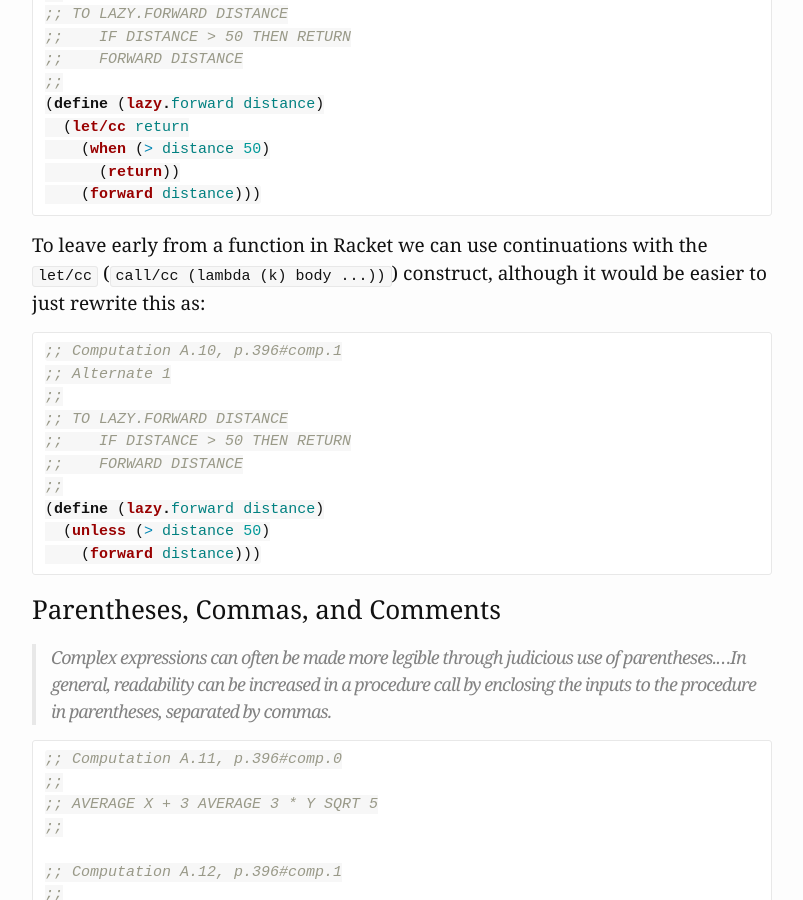
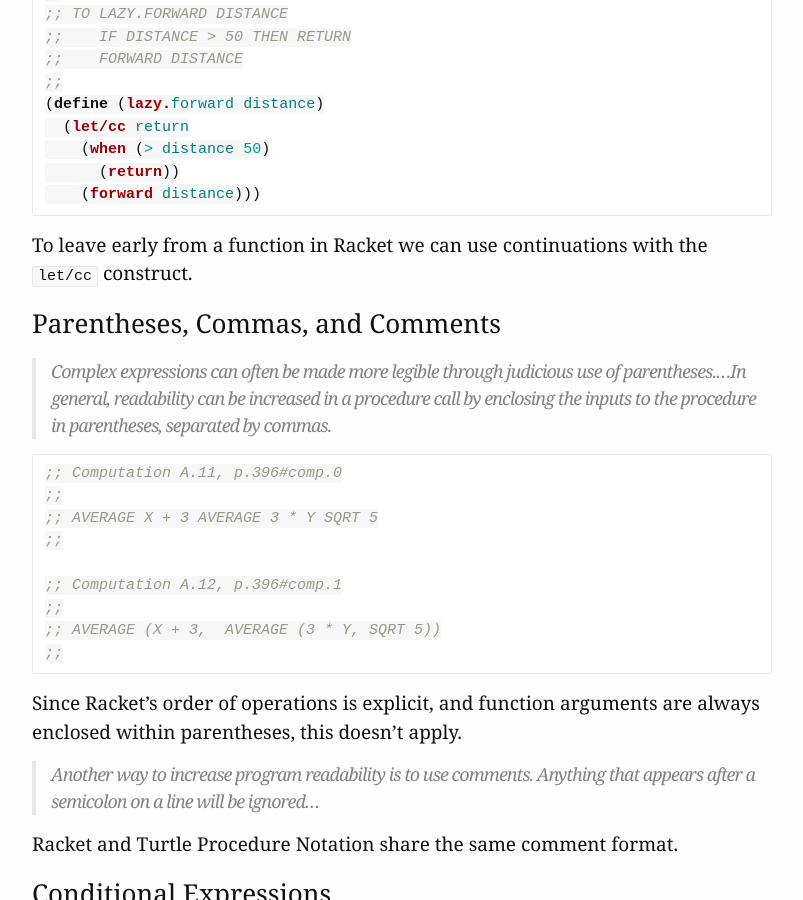
Before and after one commit to jonruttan/jonruttan.github.io, a Jekyll site: the page built from _posts/2024-06-30-turtle-geometry-0.2-turtle-procedure-notation.md, in a window 1280 px wide and 900 px high, scrolled down 6325 px. Shown: the whole window, without its empty margins (238-1041 px from the left). Built offline with Jekyll 4.4.1, drawn with Linux system fonts in a browser that asks for light colours; comment, search, counter and statistics services are not loaded.

Commit message:
feat(0.2. Turtle Procedure Notation): rework call/cc section

````diff
--- a/_posts/2024-06-30-turtle-geometry-0.2-turtle-procedure-notation.md
+++ b/_posts/2024-06-30-turtle-geometry-0.2-turtle-procedure-notation.md
@@ -232,20 +232,7 @@ In Racket a function's final expression is returned implicitly.
     (forward distance)))
 ```
 
-To leave early from a function in Racket we can use continuations with the `let/cc` (`call/cc (lambda (k) body ...))`) construct, although it would be easier to just rewrite this as:
-
-```scheme
-;; Computation A.10, p.396#comp.1
-;; Alternate 1
-;;
-;; TO LAZY.FORWARD DISTANCE
-;;    IF DISTANCE > 50 THEN RETURN
-;;    FORWARD DISTANCE
-;;
-(define (lazy.forward distance)
-  (unless (> distance 50)
-    (forward distance)))
-```
+To leave early from a function in Racket we can use continuations with the `let/cc` construct.
 
 ### Parentheses, Commas, and Comments
 
````
